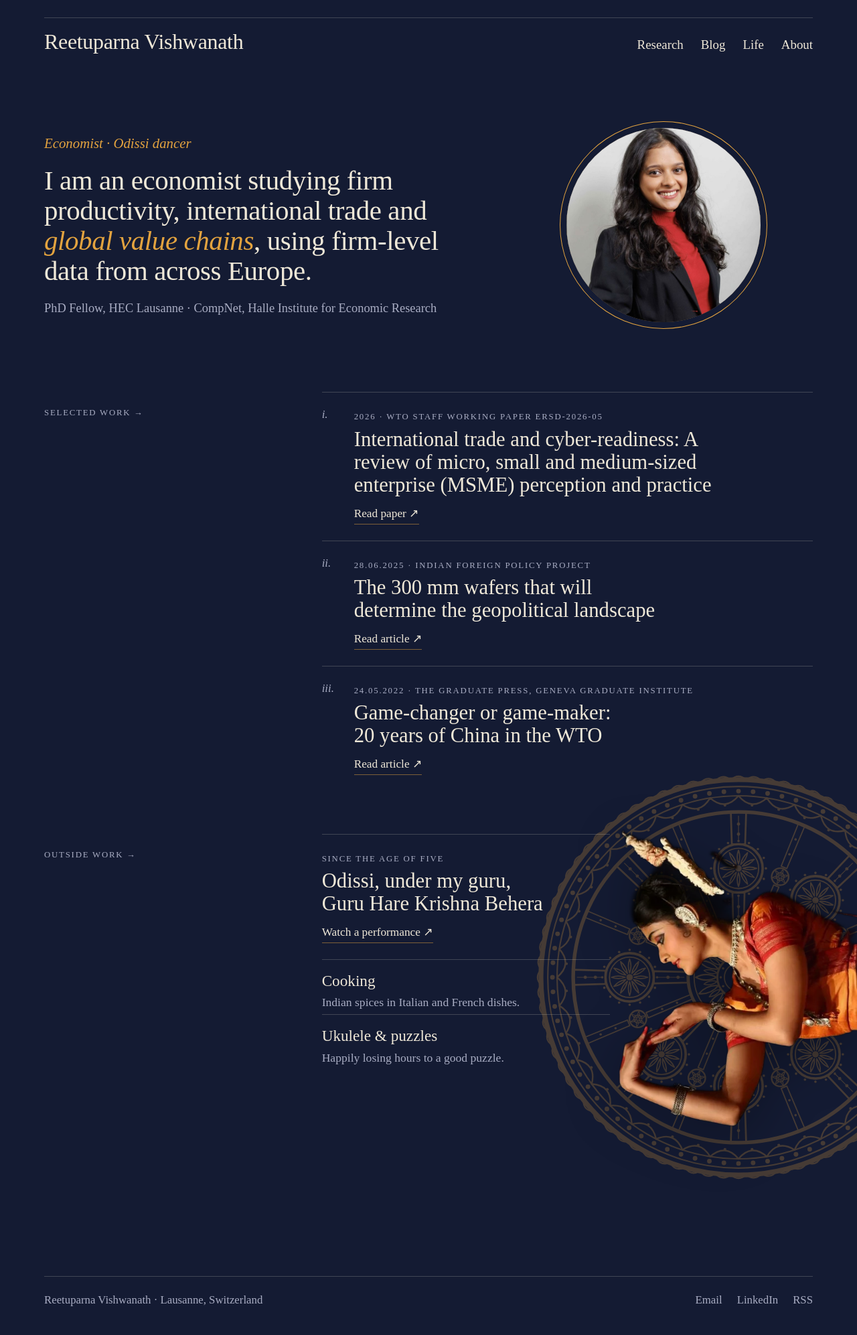
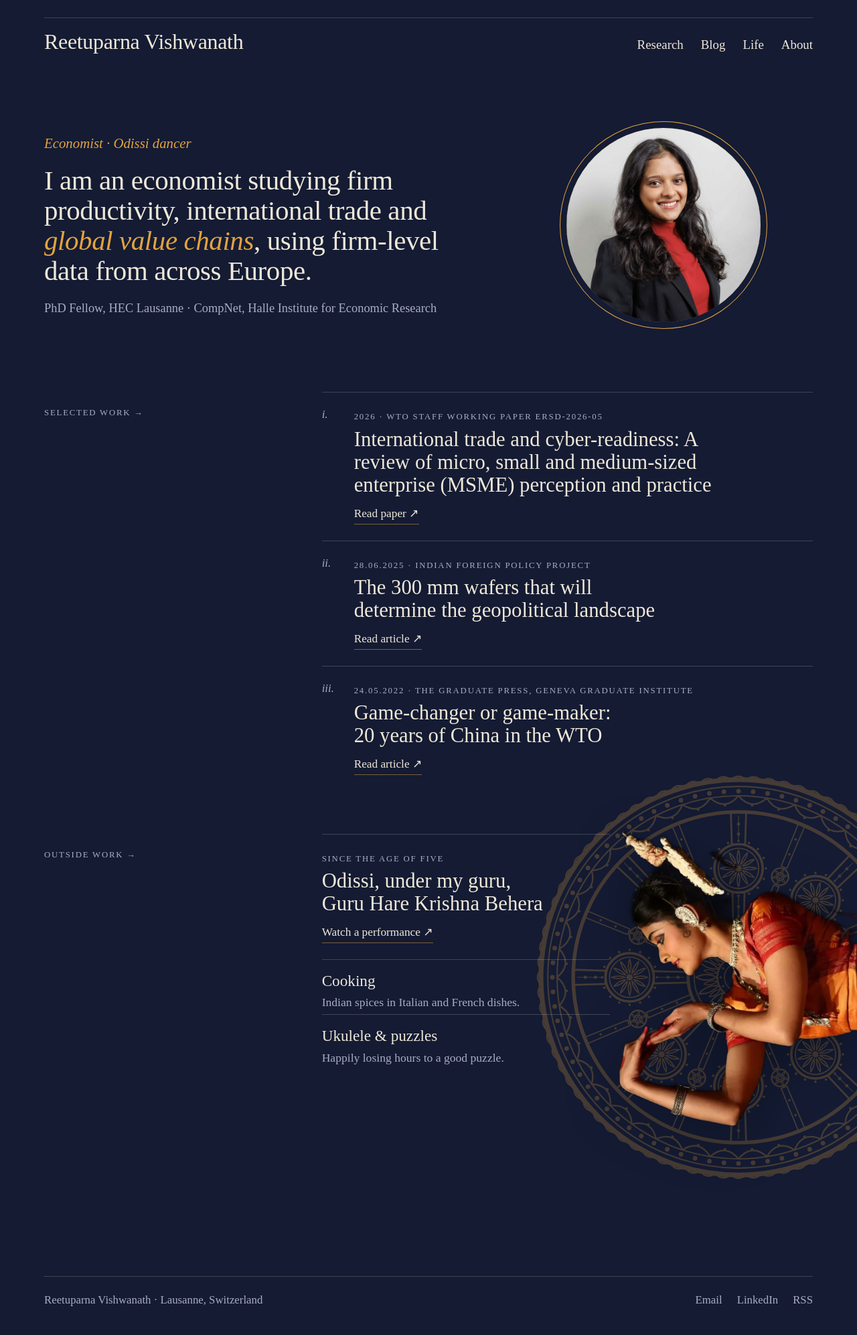
Before and after one commit to reetuparnav/Reetuparnav.github.io, a Jekyll site: the page built from index.html, in a window 1280 px wide. Shown: the whole page at 67% size. Built offline with Jekyll 4.4.1, drawn with Linux system fonts in a browser that asks for light colours; some web fonts are replaced.

Commit message:
Give the home portrait more headroom and set page subheadings upright
Co-Authored-By: Claude Opus 5.5 <noreply@anthropic.com>
Claude-Session: https://claude.ai/code/session_01Xsa2R2ve3LfZ8MkfZayTEc

```diff
--- a/assets/css/style.css
+++ b/assets/css/style.css
@@ -50,7 +50,7 @@ a.kicker:hover{color:var(--a)}
 .statement em{color:var(--a)}
 .sub{color:var(--m);margin:0;font-size:1.15rem}
 .halo-fig{position:relative;width:100%;max-width:290px;aspect-ratio:1;margin:0 auto}
-.halo-fig img{position:relative;display:block;width:100%;height:100%;object-fit:cover;object-position:center 18%;border-radius:50%;box-shadow:0 0 0 9px var(--g),0 0 0 10px var(--a)}
+.halo-fig img{position:relative;display:block;width:100%;height:100%;object-fit:cover;object-position:center 7%;border-radius:50%;box-shadow:0 0 0 9px var(--g),0 0 0 10px var(--a)}
 
 /* two-column sections */
 .sec{display:grid;grid-template-columns:minmax(0,1fr) minmax(0,2fr);gap:12px 48px;margin-top:64px}
@@ -84,7 +84,7 @@ a.kicker:hover{color:var(--a)}
 /* inner pages */
 .page-head{padding-top:56px;margin-bottom:8px}
 .page-head h1{font-family:var(--text);font-weight:250;font-size:clamp(2.1rem,4.6vw,3.3rem);line-height:1.12;letter-spacing:-.01em;margin:0 0 16px}
-.page-head .lede{font-style:italic;color:var(--m);font-size:1.35rem;margin:0;max-width:40em}
+.page-head .lede{font-style:normal;color:var(--m);font-size:1.35rem;margin:0;max-width:40em}
 .prose{display:grid;grid-template-columns:minmax(0,1fr) minmax(0,2fr);column-gap:48px;margin-top:40px;
   font-family:var(--text);font-weight:250;font-size:1.06rem;line-height:1.72;-webkit-font-smoothing:antialiased;-moz-osx-font-smoothing:grayscale}
 .prose > *{grid-column:2;margin-top:0;margin-bottom:1em}
```
